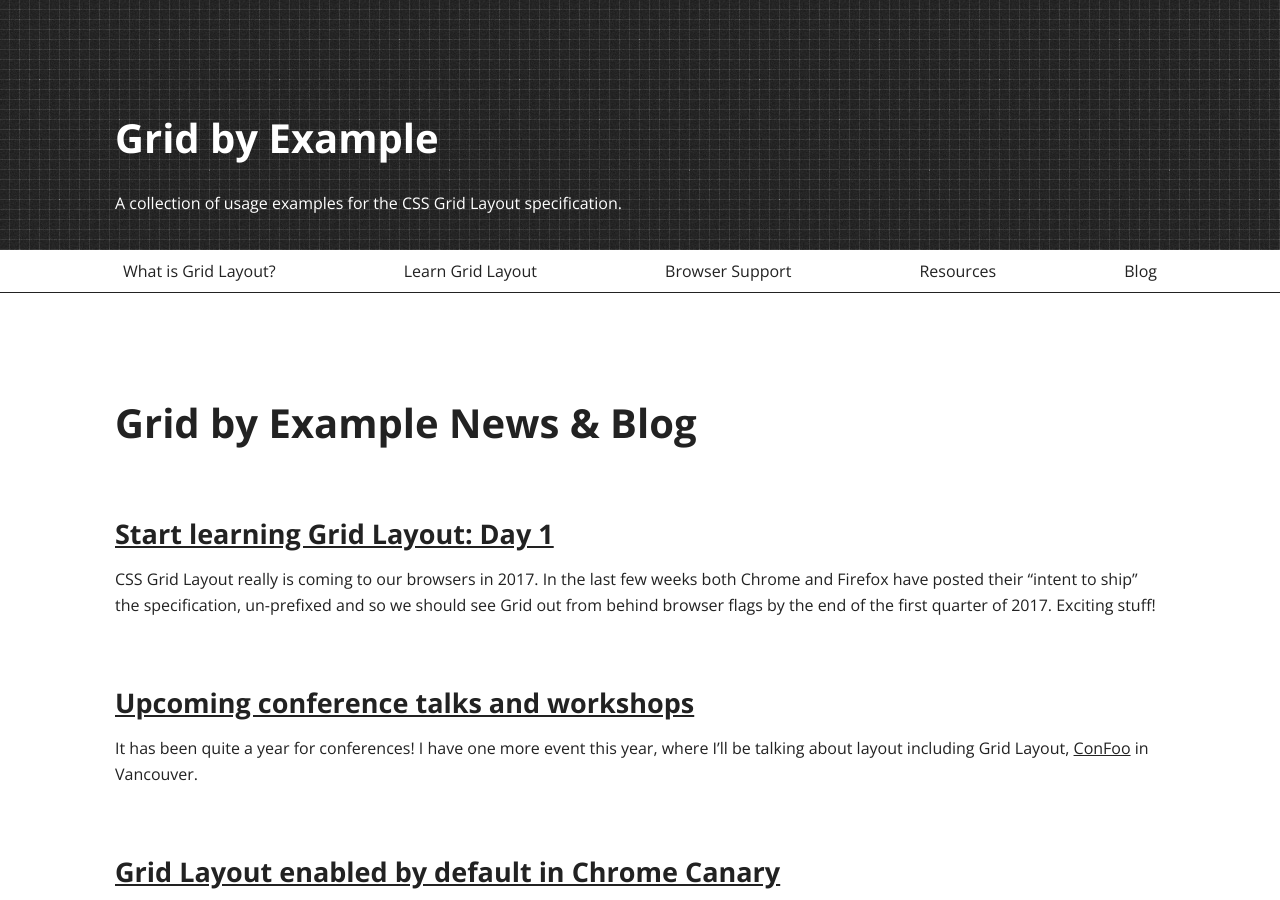
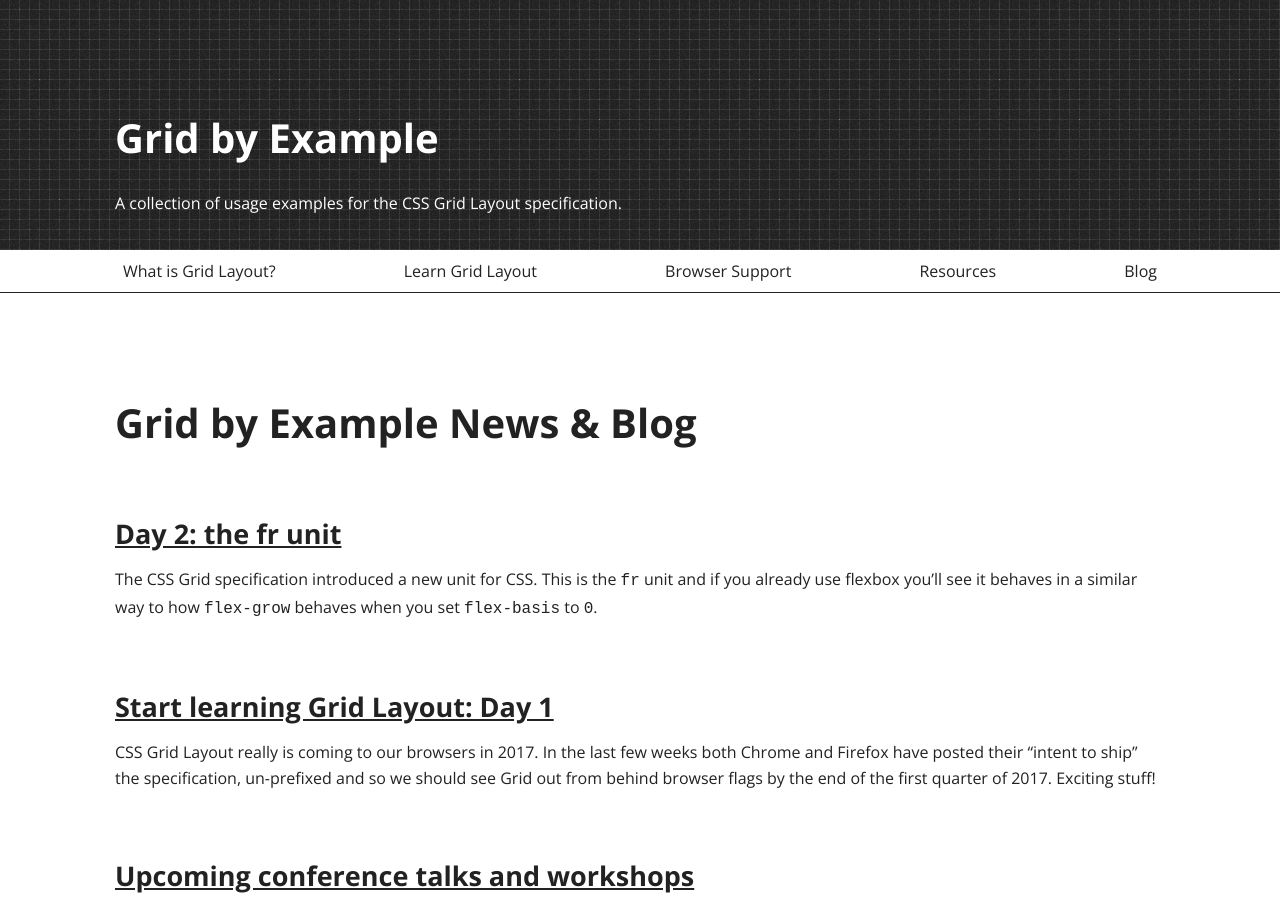
Before and after one commit to rachelandrew/grid-by-example, a Jekyll site: the page built from posts/index.md, in a window 1280 px wide and 900 px high. Built offline with Jekyll 4.4.1, drawn with Linux system fonts in a browser that asks for light colours.

Commit message:
Advent Day 2"

```diff
--- /dev/null
+++ b/_posts/2016-12-02-learning-grid-day2.md
@@ -0,0 +1,26 @@
+---
+layout: post
+title:  "Day 2: the fr unit"
+date:   2016-12-02 14:57:26
+categories: learn
+---
+
+The CSS Grid specification introduced a new unit for CSS. This is the `fr` unit and if you already use flexbox you'll see it behaves in a similar way to how `flex-grow` behaves when you set `flex-basis` to `0`.
+
+The spec describes the `fr` unit as,
+
+> "A flexible length or <flex> is a dimension with the fr unit, which represents a fraction of the free space in the grid container."
+
+-- [https://drafts.csswg.org/css-grid/#fr-unit](https://drafts.csswg.org/css-grid/#fr-unit)
+
+In this video from my [video series](/video), find out how to use the `fr` unit.
+
+<div class="embed-container">
+<iframe src="https://www.youtube.com/embed/N731aTpo8TI?rel=0&amp;showinfo=0" frameborder="0" allowfullscreen></iframe>
+</div>
+
+
+
+### What is this?
+
+I'm sharing some tips to help you learn Grid Layout from the 1st of December until Christmas. Edited highlights from the things on this site and that I've posted elsewhere. **Follow along!**
--- a/browsers/index.md
+++ b/browsers/index.md
@@ -62,4 +62,4 @@ Grid is currently being implemented in Gecko. You need to enable the layout.css.
 
 If you are using Firefox then you can use the experimental [CSS Grid Inspector](https://addons.mozilla.org/en-US/firefox/addon/css-grid-inspector/) to help you visualize your grids. It is a tool in development - just like Grid Layout.
 
-Firefox Nightlies also include a grid inspector in the DevTools.
+Firefox Nightlies and Firefox Developer Edition also include a grid highlighter in DevTools.
```
